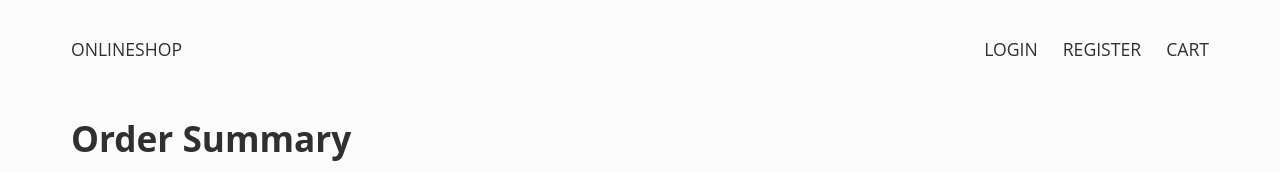
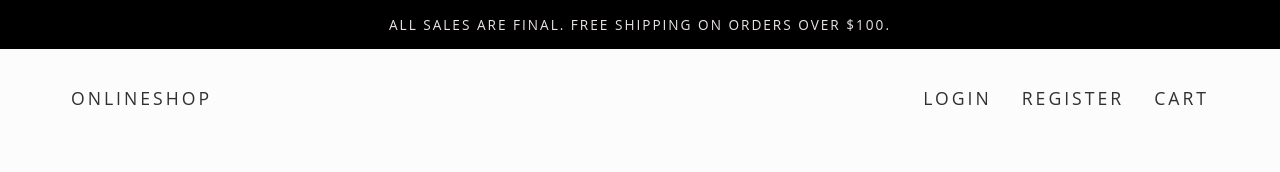
Before and after one commit to jeancarlospena/onine_garage, a React (Vite) app in the folder frontend/: page /cart in a window 1280 px wide. Shown: the top 172 px of the page. Built offline with nearby package versions, Linux system fonts and the light colour scheme; no server answers; a web font is replaced by a local one.

Commit message:
image styling

```diff
--- a/frontend/src/components/Navbar.jsx
+++ b/frontend/src/components/Navbar.jsx
@@ -19,6 +19,11 @@ const Navbar = () => {
   };
   return (
     <header>
+      <div className="top-stripe">
+        <p className="stripe-text">
+          all sales are final. free shipping on orders over $100.
+        </p>
+      </div>
       <div className="container">
         <div className="global-padding">
           <div className="header">
--- a/frontend/src/pages/CartRedone.jsx
+++ b/frontend/src/pages/CartRedone.jsx
@@ -77,11 +77,13 @@ const CartRedone = () => {
                       className="product-link"
                     >
                       <div className="global-padding">
-                        <img
-                          className="main-product-img"
-                          src={currItem.item.secure_url}
-                          alt=""
-                        />
+                        <div className="hide-overflow">
+                          <img
+                            className="main-product-img"
+                            src={currItem.item.secure_url}
+                            alt=""
+                          />
+                        </div>
                         <h1 className="product-title">{currItem.item.title}</h1>
                       </div>
                     </Link>
--- a/frontend/src/pages/CompletedPayment.jsx
+++ b/frontend/src/pages/CompletedPayment.jsx
@@ -61,12 +61,13 @@ const CompletedPayment = () => {
                         className="product-link"
                         to={`/item/${currItem.item._id}`}
                       >
-                        <img
-                          src={currItem.item.secure_url}
-                          alt=""
-                          className="main-product-img"
-                        />
-
+                        <div className="hide-overflow">
+                          <img
+                            src={currItem.item.secure_url}
+                            alt=""
+                            className="main-product-img"
+                          />
+                        </div>
                         <h1 className="product-title">{currItem.item.title}</h1>
                       </Link>
                       <p className="details">${currItem.item.price}</p>
--- a/frontend/src/pages/Home.jsx
+++ b/frontend/src/pages/Home.jsx
@@ -8,7 +8,7 @@ const Home = () => {
   return (
     <div className="container">
       <div className="global-padding">
-        <h1>All Items For Sale</h1>
+        <h1>For Sale</h1>
       </div>
       <div className="products-display">
         {!isLoading &&
@@ -17,11 +17,14 @@ const Home = () => {
               <div key={item._id} className="product">
                 <Link to={`item/${item._id}`} className="product-link">
                   <div className="global-padding">
-                    <img
-                      className="main-product-img"
-                      src={item.secure_url}
-                      alt=""
-                    />
+                    <div className="hide-overflow">
+                      <img
+                        className=".hover01 main-product-img"
+                        src={item.secure_url}
+                        alt=""
+                      />
+                    </div>
+
                     <h1 className="product-title">{item.title}</h1>
                   </div>
                 </Link>
--- a/frontend/src/pages/ItemDetail.jsx
+++ b/frontend/src/pages/ItemDetail.jsx
@@ -42,11 +42,14 @@ const ItemDetail = () => {
           <div className="product-display">
             <div className="global-padding">
               <div key={item._id} className="product">
-                <img
-                  src={item.secure_url}
-                  alt=""
-                  className="main-product-img"
-                />
+                <div className="hide-overflow">
+                  {" "}
+                  <img
+                    src={item.secure_url}
+                    alt=""
+                    className="main-product-img"
+                  />
+                </div>
 
                 <h1 className="prodict-title">{item.title}</h1>
                 <div className="global-padding">
--- a/frontend/src/styling/header.css
+++ b/frontend/src/styling/header.css
@@ -3,6 +3,23 @@
   justify-content: space-between;
   flex-direction: row;
   padding: 30px 0 0;
+  letter-spacing: 3px;
+}
+
+.top-stripe{
+  background-color: black;
+  align-self: center;
+  color: rgb(235, 229, 229);
+  padding: 15px;
+ text-align: center;
+}
+
+.stripe-text{
+ text-transform: uppercase;
+ letter-spacing: 2px;
+ font-size: .85rem;
+  margin: 0;
+  padding: 0;
 }
 
 .navigate{
@@ -11,7 +28,7 @@
 }
 
 .nav-link + .nav-link{
-  margin-left: 25px;
+  margin-left: 30px;
 }
 
 .nav-link{
@@ -26,7 +43,7 @@
 
 .nav-link::before {
   transition: 300ms;
-  height: 1px;
+  height: 2px;
   content: "";
   position: absolute;
   background-color: var(--dark-text);
@@ -51,4 +68,7 @@
   .nav-link + .nav-link{
     margin-left: 18px;
   }
+  .stripe-text{
+    font-size: .7rem;
+   }
 }
--- a/frontend/src/styling/productgrid.css
+++ b/frontend/src/styling/productgrid.css
@@ -27,9 +27,7 @@
   text-decoration: none;
 }
 
-.product-info{
-  /* margin: 0px; */
-}
+
 
 .product-info + .product-info{
   margin-top: 5px;
@@ -56,3 +54,18 @@
     width: 50%;
   }
 }
+
+
+.hide-overflow{
+  overflow: hidden;
+}
+img {
+	-webkit-transform: scale(1);
+	transform: scale(1);
+	-webkit-transition: .3s ease-in-out;
+	transition: .3s ease-in-out;
+}
+img:hover  {
+	-webkit-transform: scale(1.1);
+	transform: scale(1.1);
+}
```
